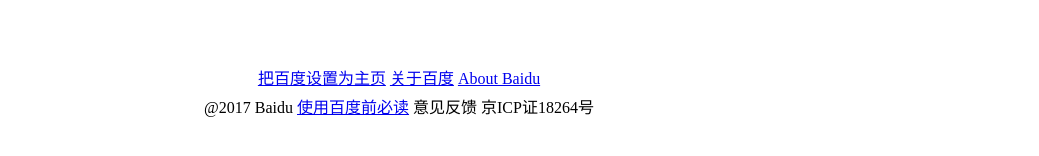
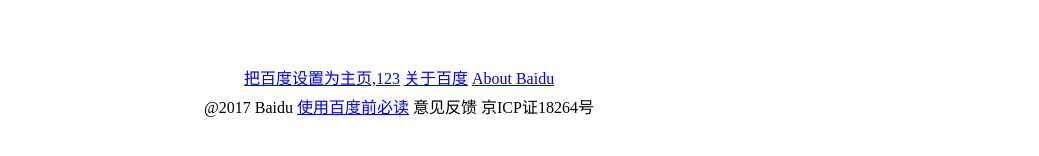
Before and after one commit to jack-roce/baidu, a plain HTML site: page index.html in a window 1280 px wide. Shown: the part 542-698 px from the top of the page, without its empty margins (241-1280 px from the left). Drawn offline with Linux system fonts and the light colour scheme.

Commit message:
添加123

```diff
--- a/index.html
+++ b/index.html
@@ -43,7 +43,7 @@
     <!--尾部-->
     <div id="footer">
         <p class="footer-top">
-            <a href="#">把百度设置为主页</a>
+            <a href="#">把百度设置为主页,123</a>
             <a href="#">关于百度</a>
             <a href="#">About Baidu</a>
         </p>
```
